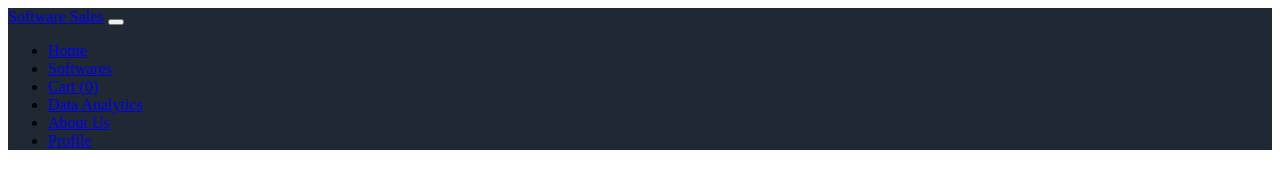
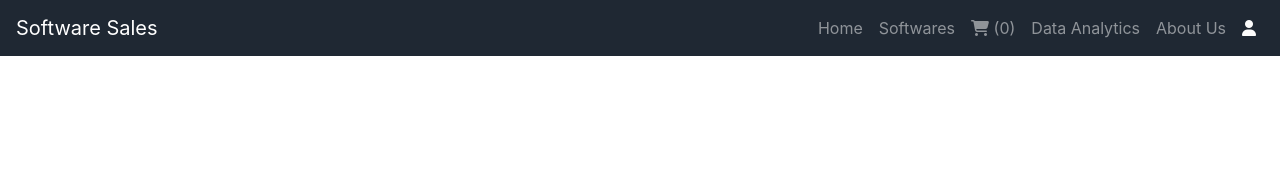
Before and after one commit to Seshireddysyamala/Software-Sales-Website, a plain HTML site: page menu.html in a window 1280 px wide. Drawn offline with nearby package versions, Linux system fonts and the light colour scheme.

Commit message:
fix menu

```diff
--- a/menu.html
+++ b/menu.html
@@ -1,3 +1,14 @@
+<!DOCTYPE html>
+<html lang="en">
+<head>
+    <meta charset="UTF-8">
+    <meta name="viewport" content="width=device-width, initial-scale=1.0">
+    <title>Menu</title>
+    <link rel="stylesheet" href="https://stackpath.bootstrapcdn.com/bootstrap/4.5.2/css/bootstrap.min.css">
+    <link href="https://fonts.googleapis.com/css2?family=Roboto:wght@400;700&display=swap" rel="stylesheet">
+    <script src="https://kit.fontawesome.com/4aacb9c22b.js" crossorigin="anonymous"></script>
+</head>
+<body>
     <nav class="navbar navbar-expand-lg navbar-dark" style="background-color: #1F2833;">
         <a class="navbar-brand" href="index.html">Software Sales</a>
         <button class="navbar-toggler" type="button" data-toggle="collapse" data-target="#navbarNav" aria-controls="navbarNav" aria-expanded="false" aria-label="Toggle navigation">
@@ -5,12 +16,12 @@
         </button>
         <div class="collapse navbar-collapse" id="navbarNav">
             <ul class="navbar-nav ml-auto">
-            <li class="nav-item"><a class="nav-link" href="index.html">Home</a></li>
+                <li class="nav-item"><a class="nav-link"href="index.html">Home</a></li>
                 <li class="nav-item"><a class="nav-link" href="softwares.html">Softwares</a></li>
-            <li class="nav-item"><a class="nav-link" href="cart.html">Cart (<span id="cart-count">0</span>)</a></li>
+                <li class="nav-item"><a class="nav-link" href="cart.html"><i class="fa-solid fa-cart-shopping"></i> (<span id="cart-count">0</span>)</a></li>
                 <li class="nav-item"><a class="nav-link" href="analytics.html">Data Analytics</a></li>
                 <li class="nav-item"><a class="nav-link" href="aboutus.html">About Us</a></li>
-            <li class="nav-item"><a class="nav-link" href="profile.html">Profile</a></li>
+                <li class="nav-item"><a class="nav-link" href="profile.html"><i class="fa-solid fa-user" style="color: #fcfcfc;"></i></a></li>
             </ul>
         </div>
     </nav>
@@ -25,3 +36,5 @@
         }
         checkLoginState();
     </script>
+</body>
+</html>
```
Lines whose indentation alone changed are shown as unchanged.
